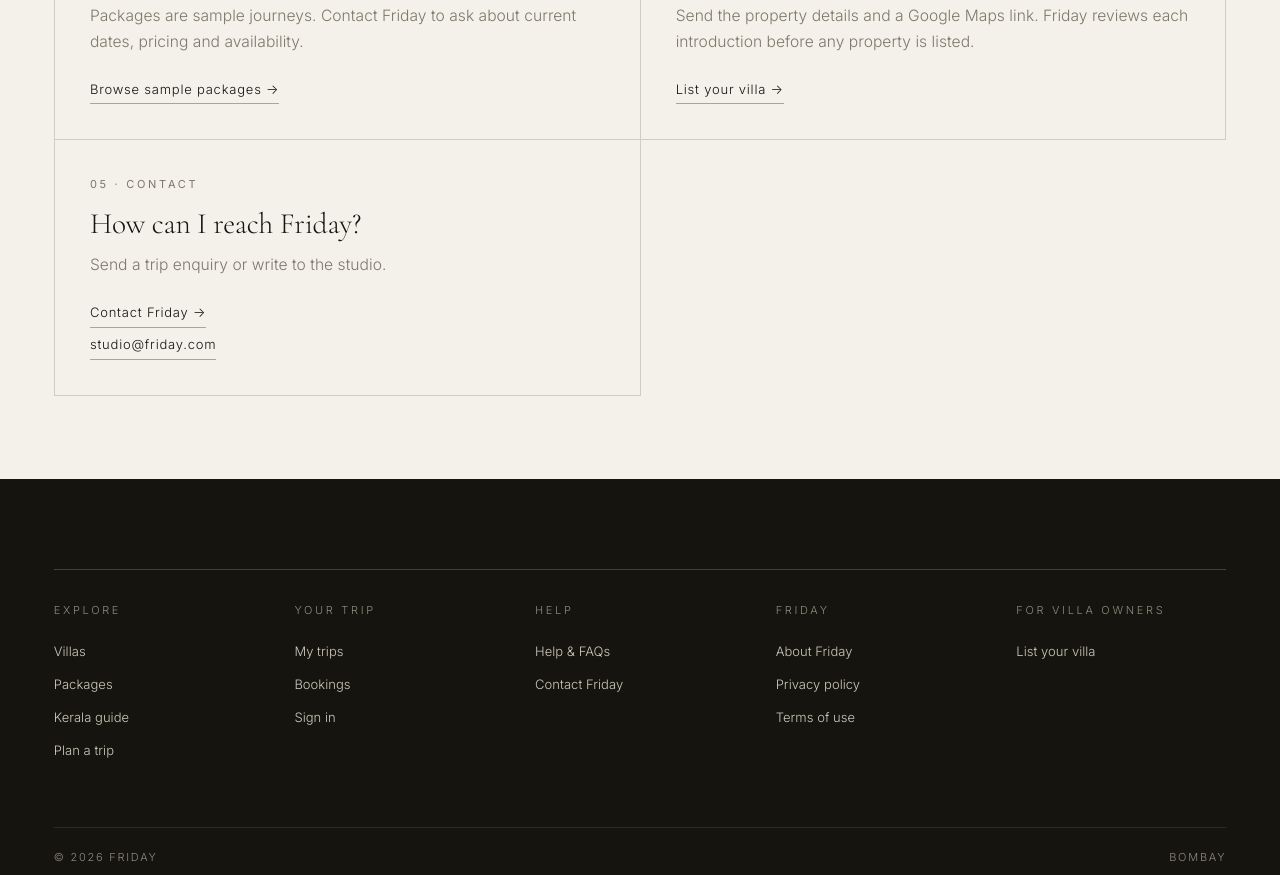
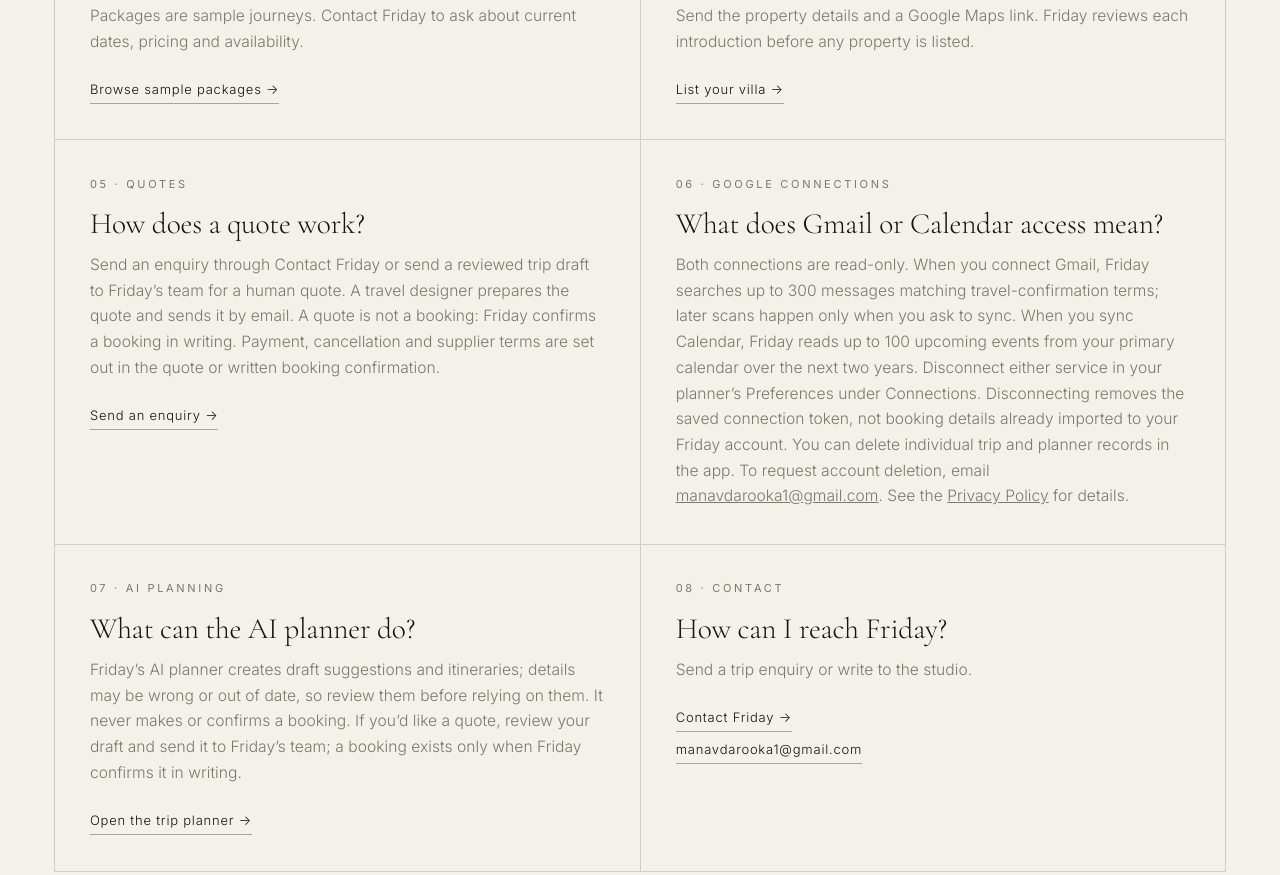
Before and after one commit to mdarooka/friday, a website: page help.html in a window 1280 px wide. Shown: the part 940-1815 px from the top of the page. Drawn offline with nearby package versions, Linux system fonts and the light colour scheme; no server answers.

Commit message:
Clarify help FAQs and contact address

```diff
--- a/help.html
+++ b/help.html
@@ -99,7 +99,10 @@
     <article class="help-item"><p class="eyebrow">02 &middot; Bookings</p><h2 class="h3">Does Friday make reservations?</h2><p>The planner helps you organize your trip and record booking details you add. It does not purchase or confirm travel reservations.</p><a class="link" href="trip.html#/bookings">Go to bookings <span class="arrow">&rarr;</span></a></article>
     <article class="help-item"><p class="eyebrow">03 &middot; Packages</p><h2 class="h3">Are package dates and prices confirmed?</h2><p>Packages are sample journeys. Contact Friday to ask about current dates, pricing and availability.</p><a class="link" href="departures.html">Browse sample packages <span class="arrow">&rarr;</span></a></article>
     <article class="help-item"><p class="eyebrow">04 &middot; Villa owners</p><h2 class="h3">How do I introduce a villa?</h2><p>Send the property details and a Google Maps link. Friday reviews each introduction before any property is listed.</p><a class="link" href="partner.html">List your villa <span class="arrow">&rarr;</span></a></article>
-    <article class="help-item"><p class="eyebrow">05 &middot; Contact</p><h2 class="h3">How can I reach Friday?</h2><p>Send a trip enquiry or write to the studio.</p><a class="link" href="contact.html">Contact Friday <span class="arrow">&rarr;</span></a><a class="link help-email" href="mailto:studio@friday.com">studio@friday.com</a></article>
+    <article class="help-item"><p class="eyebrow">05 &middot; Quotes</p><h2 class="h3">How does a quote work?</h2><p>Send an enquiry through Contact Friday or send a reviewed trip draft to Friday&rsquo;s team for a human quote. A travel designer prepares the quote and sends it by email. A quote is not a booking: Friday confirms a booking in writing. Payment, cancellation and supplier terms are set out in the quote or written booking confirmation.</p><a class="link" href="contact.html">Send an enquiry <span class="arrow">&rarr;</span></a></article>
+    <article class="help-item"><p class="eyebrow">06 &middot; Google connections</p><h2 class="h3">What does Gmail or Calendar access mean?</h2><p>Both connections are read-only. When you connect Gmail, Friday searches up to 300 messages matching travel-confirmation terms; later scans happen only when you ask to sync. When you sync Calendar, Friday reads up to 100 upcoming events from your primary calendar over the next two years. Disconnect either service in your planner&rsquo;s Preferences under Connections. Disconnecting removes the saved connection token, not booking details already imported to your Friday account. You can delete individual trip and planner records in the app. To request account deletion, email <a href="mailto:manavdarooka1@gmail.com">manavdarooka1@gmail.com</a>. See the <a href="privacy.html">Privacy Policy</a> for details.</p></article>
+    <article class="help-item"><p class="eyebrow">07 &middot; AI planning</p><h2 class="h3">What can the AI planner do?</h2><p>Friday&rsquo;s AI planner creates draft suggestions and itineraries; details may be wrong or out of date, so review them before relying on them. It never makes or confirms a booking. If you&rsquo;d like a quote, review your draft and send it to Friday&rsquo;s team; a booking exists only when Friday confirms it in writing.</p><a class="link" href="trip.html">Open the trip planner <span class="arrow">&rarr;</span></a></article>
+    <article class="help-item"><p class="eyebrow">08 &middot; Contact</p><h2 class="h3">How can I reach Friday?</h2><p>Send a trip enquiry or write to the studio.</p><a class="link" href="contact.html">Contact Friday <span class="arrow">&rarr;</span></a><a class="link help-email" href="mailto:manavdarooka1@gmail.com">manavdarooka1@gmail.com</a></article>
   </div>
 </div></section>
 </main>
```
